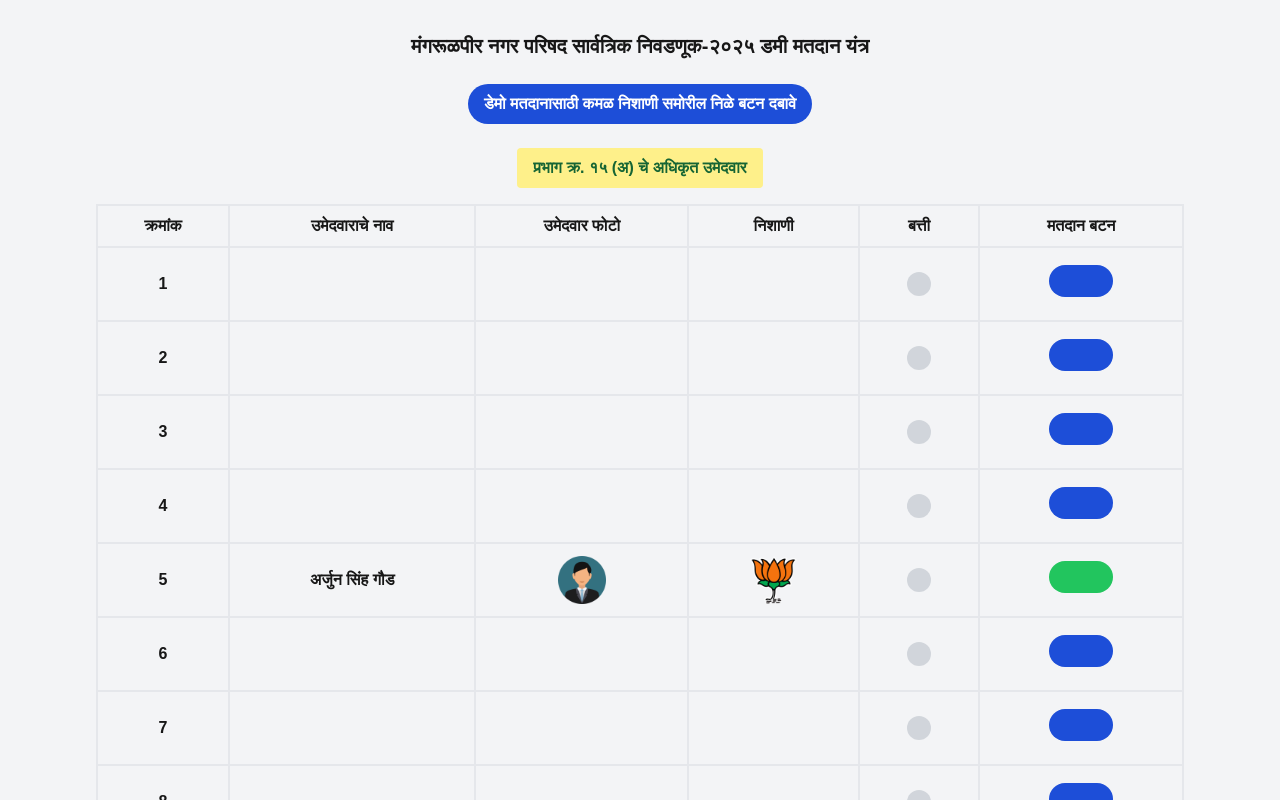
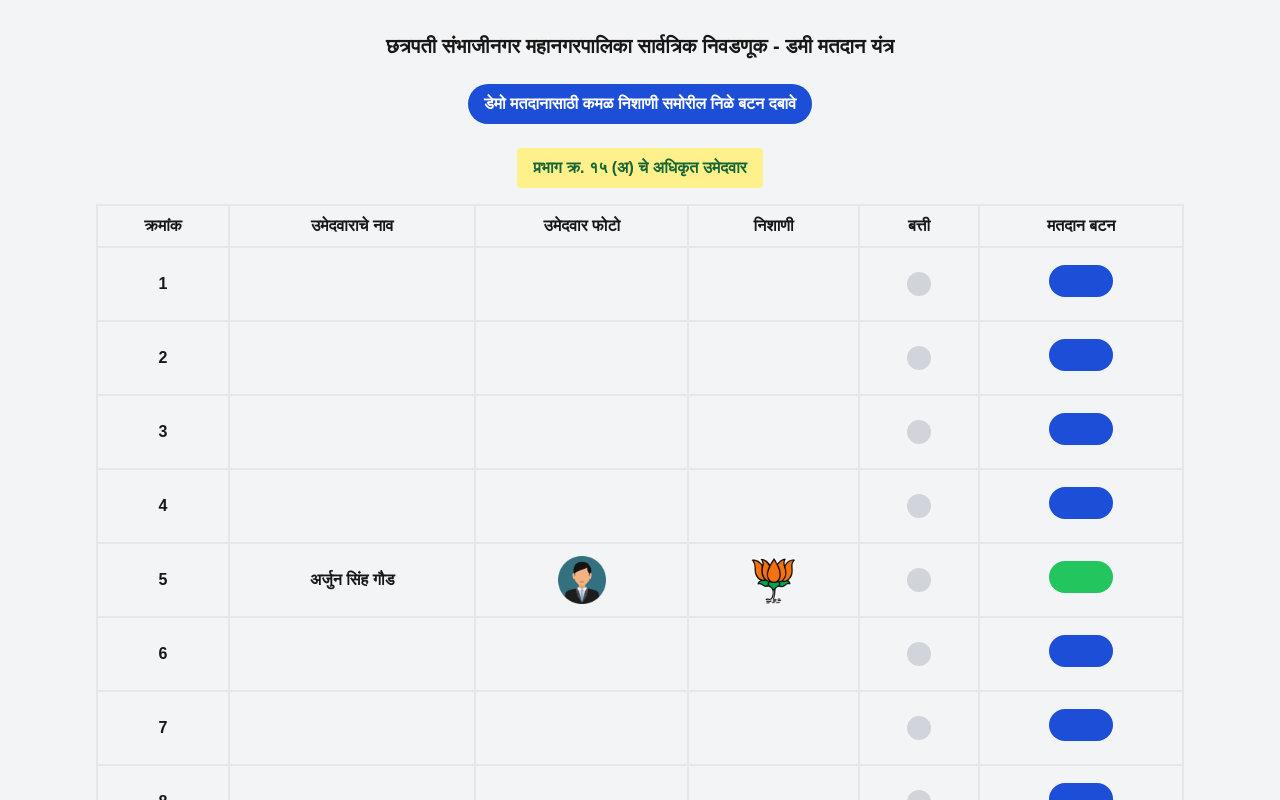
Before and after one commit to adityapachpille/Demo-Voteing-System-22, a Next.js app: page / in a window 1280 px wide. Shown: the top 800 px of the page. Built offline with nearby package versions, Linux system fonts and the light colour scheme.

Commit message:
Update election title in page component

```diff
--- a/app/page.tsx
+++ b/app/page.tsx
@@ -27,7 +27,7 @@
   return (
     <section className="bg-gray-100 px-4 md:px-24 py-6">
       <h1 className="text-center text-xl font-bold mb-4 pt-2">
-        मंगरूळपीर नगर परिषद सार्वत्रिक निवडणूक-२०२५ डमी मतदान यंत्र
+        छत्रपती संभाजीनगर महानगरपालिका सार्वत्रिक निवडणूक - डमी मतदान यंत्र
       </h1>
 
       <div className="text-center mb-4 pt-2">
```
